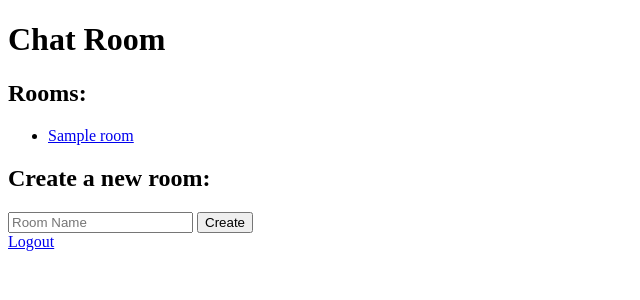
After one commit to devsapariya94/chatting-app, a Flask app: page /room in a window 1280 px wide. The commit adds this page. Shown: the top 300 px of the page, without its empty margins (0-640 px from the left). Run offline with Flask 3, Linux system fonts and the light colour scheme; a user stored in the database is signed in; tables that the repository leaves empty hold one stand-in row (values such as "Sample post"); parts of the project's set-up code (start-up, migrations or seed data) failed here and were passed over.

Commit message:
add room feature

```diff
--- a/main.py
+++ b/main.py
@@ -29,6 +29,15 @@ class Message (db.Model):
     message = db.Column(db.String(1000), nullable=False)
     user_id = db.Column(db.Integer, db.ForeignKey('user.id'), nullable=False)
     date_created = db.Column(db.DateTime(timezone=True), default=func.now())
+    room_id = db.Column(db.Integer, db.ForeignKey('room.id'), nullable=False)
+
+
+class Room(db.Model):
+    id = db.Column(db.Integer, primary_key=True)
+    name = db.Column(db.String(100), nullable=False)
+    date_created = db.Column(db.DateTime(timezone=True), default=func.now())
+    messages = db.relationship('Message', backref='room', lazy=True)
+    creator_id = db.Column(db.Integer, db.ForeignKey('user.id'), nullable=False)
 
 
 if not os.path.exists(DB_NAME):
@@ -41,20 +50,56 @@ def load_user(user_id):
     return User.query.get(int(user_id))
 
 
-@app.route('/chat')
-def chat():
+@app.route('/room')
+def room():
     if not current_user.is_authenticated:
+        return redirect(url_for('login'))
+    rooms = db.session.query(Room.name, Room.id)\
+        .all()
+    print(rooms)
+    return render_template('room.html', rooms=rooms)
 
+@app.route('/create_room', methods=['GET', 'POST'])
+def create_room():
+    if request.method == 'POST':
+        if not current_user.is_authenticated:
+            return redirect(url_for('login'))
+        name = request.form['room_name']
+        creator_id = current_user.id
+        new_room = Room(name=name, creator_id=creator_id)
+        db.session.add(new_room)
+        db.session.commit()
+        return redirect(url_for('room'))
+    return redirect(location=url_for('room'))
+
+# @app.route('/chat')
+# def chat():
+#     if not current_user.is_authenticated:
+
+#         return redirect(url_for('login'))
+#     # send the messages and the username to the template
+#     messages = db.session.query(Message.message, User.username, Message.id)\
+#         .join(User, User.id == Message.user_id)\
+#         .order_by(Message.date_created)\
+#         .all()
+#     print(messages)
+
+#     return render_template('chat.html', messages=messages, username=current_user.username)
+
+
+@app.route('/chat/<int:room_id>')
+def chat(room_id):
+    if not current_user.is_authenticated:
         return redirect(url_for('login'))
     # send the messages and the username to the template
     messages = db.session.query(Message.message, User.username, Message.id)\
         .join(User, User.id == Message.user_id)\
+        .filter(Message.room_id == room_id)\
         .order_by(Message.date_created)\
         .all()
     print(messages)
 
-    return render_template('chat.html', messages=messages, username=current_user.username)
-
+    return render_template('chat.html', messages=messages, username=current_user.username, room_id=room_id)
 
 @app.route('/signup', methods=['GET', 'POST'])
 def signup():
@@ -77,18 +122,16 @@ def login():
         password = request.form['password']
         print(username, password)
         user = User.query.filter_by(username=username).first()
-        print(user)
-        print(user.password)
         if user and user.password == password:
             print('Logged in successfully!')
             login_user(user, remember=True)
-            return redirect(url_for('chat'))
+            return redirect(url_for('room'))
         else:
             flash('Invalid Credentials')
             return redirect(url_for('login'))
 
     if current_user.is_authenticated:
-        return redirect(url_for('chat'))
+        return redirect(url_for('room'))
     return render_template('login.html')
 
 @app.route('/logout')
@@ -125,14 +168,14 @@ def save():
             return redirect(url_for('login'))
         data = request.get_json()
         message = data['message']
+        room_id = data['room_id']
         user_id = current_user.id
-        new_message = Message(message=message, user_id=user_id)
+        new_message = Message(message=message, user_id=user_id, room_id=room_id)
         db.session.add(new_message)
         db.session.commit()
-        json = {'message': message, 'username': current_user.username, 'id': new_message.id}
-        socketio.emit('my event', json, callback=messageReceived)
+
         return str(new_message.id)
-    return render_template('chat.html')
+    return render_template('room.html')
 
 
 @socketio.on('my event')
--- /dev/null
+++ b/templates/room.html
@@ -0,0 +1,30 @@
+<!DOCTYPE html>
+<html lang="en">
+  <head>
+    <title>Chat Room</title>
+  </head>
+  <body>
+    <h1>Chat Room</h1>
+
+    <div class="room-list">
+      <h2>Rooms:</h2>
+      <ul>
+        {% for room in rooms %}
+        <li><a href="{{ url_for('chat', room_id=room.id) }}">{{ room.name }}</a></li>
+        {% endfor %}
+      </ul>
+    </div>
+
+    <div class="create-room">
+      <h2>Create a new room:</h2>
+      <form action="/create_room" method="post">
+        <input type="text" name="room_name" placeholder="Room Name">
+        <input type="submit" value="Create">
+      </form>
+    </div>
+
+    <div class="logout">
+      <a href="{{ url_for('logout') }}">Logout</a>
+    </div>
+  </body>
+</html>
```
Also changed, not shown: templates/chat.html (+12 -7 lines), database.db.
